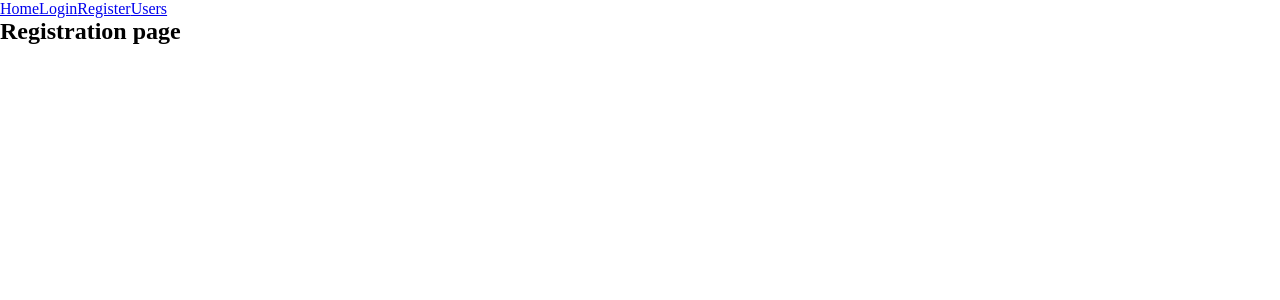
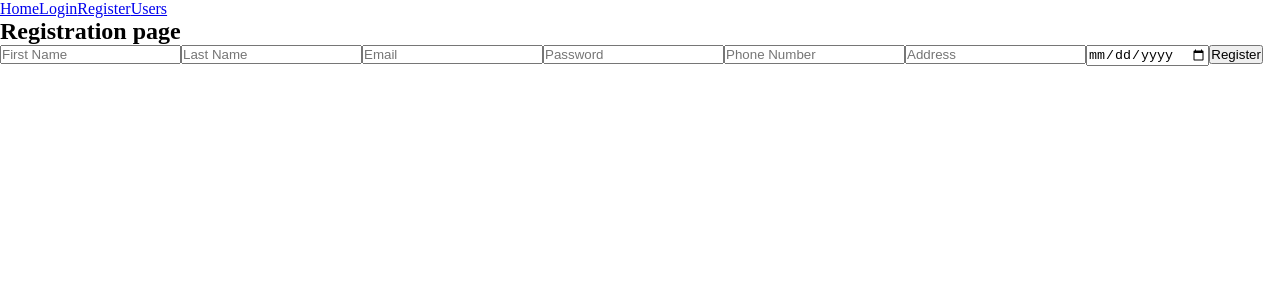
Before and after one commit to ClovisBK/NodeReactIntegration, a React (Vite) app: page /register in a window 1280 px wide. Shown: the top 300 px of the page. Built offline with nearby package versions, Linux system fonts and the light colour scheme.

Commit message:
Implemented the component for user registration

```diff
--- a/src/Components/Register.jsx
+++ b/src/Components/Register.jsx
@@ -1,11 +1,47 @@
-import React from 'react'
+import React, { useState } from 'react'
+import api from '../api/api';
 import axios from 'axios';
 import '../Styles/form.css'
 const Register = () => {
+const [form, setForm] = useState({
+    firstName: '',
+    lastName: '',
+    email: '',
+    password: '',
+    phoneNumber: '',
+    address: '',
+    dateOfBirth: '',
+});
+const [message, setMessage] = useState("");
+const handleChange = (e) => {
+setForm({...form, [e.target.name]: e.target.value});
+};
+const handleSubmit = async (e) => {
+e.preventDefault();
+setMessage();
 
+try{
+    const res = await api.post("/auth/register", form);
+    setMessage(res.data || "Registration successful!");
+}catch(error){
+    setMessage(error.response?.data || "Error during registration");
+}
+};
   return (
     <div className='register-user'>
       <h2>Registration page</h2>
+        <form onSubmit={handleSubmit}>
+            <input type="text" name='firstName' placeholder='First Name' onChange={handleChange} />
+            <input type="text" name='lastName' placeholder='Last Name' onChange={handleChange} />
+            <input type="email" name='email' placeholder='Email' onChange={handleChange} />
+            <input type="password" name='password' placeholder='Password' onChange={handleChange} />
+            <input type="tel" name='phoneNumber' placeholder='Phone Number' onChange={handleChange} />
+            <input type="text" name='address' placeholder='Address' onChange={handleChange} />
+            <input type="date" name='dateOfBirth' placeholder='Date of Birth' onChange={handleChange} />
+
+            <button type='submit'>Register</button>
+        </form>
+        {message && <p className='status'>{message}</p>}
     </div>
   )
 }
--- a/src/Components/Users.jsx
+++ b/src/Components/Users.jsx
@@ -46,7 +46,7 @@ const Users = () => {
                         <td>{user.lastName}</td>
                         <td>{user.email}</td>
                         <td>{user.address}</td>
-                        <td>{user.phone}</td>
+                        <td>{user.phoneNumber}</td>
                     </tr>
 
                 ))}
```
